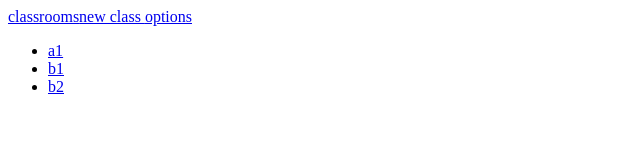
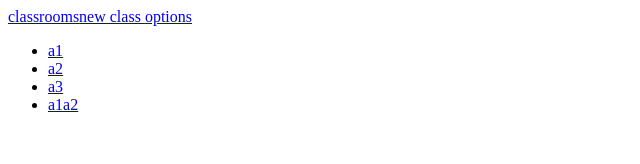
Before and after one commit to gulilo/Classroom, a React (Create React App) app: page /classrooms in a window 1280 px wide. Shown: the top 164 px of the page, without its empty margins (0-640 px from the left). Built offline with nearby package versions, Linux system fonts and the light colour scheme.

Commit message:
now using the new mock data

```diff
--- a/src/Components/App.jsx
+++ b/src/Components/App.jsx
@@ -26,10 +26,21 @@ class App extends Component {
             <Route path="/" exact component={Home} />
             <Route path="/classrooms" exact component={ChooseClass} />
             <Route path="/classroom/new" exact component={NewClass} />
-            <Route path="/classroom/:name" component={ClassRoomComponent} />
+            <Route
+              path="/classroom/:classId"
+              exact
+              component={ClassRoomComponent}
+            />
             <Route path="/options" component={Options} />
-            <Route path="/student/new" exact component={NewStudent} />
-            <Route path="/student/:id" component={StudentComponent} />
+            <Route
+              path="/classroom/:classId/student/new"
+              exact
+              component={NewStudent}
+            />
+            <Route
+              path="/classroom/:classId/student/:studentId"
+              component={StudentComponent}
+            />
           </Switch>
         </div>
       </Router>
--- a/src/Components/ChooseClass.jsx
+++ b/src/Components/ChooseClass.jsx
@@ -1,51 +1,16 @@
 import React, { Component } from "react";
 import { Link } from "react-router-dom";
+import { classes } from "../mockedData/classes";
 
 class ChooseClass extends Component {
-  state = {
-    classRooms: [
-      {
-        id: 11,
-        name: "a1",
-        students: [
-          { id: 1, name: "alpha" },
-          { id: 2, name: "bravo" },
-          { id: 3, name: "chralie" },
-          { id: 4, name: "delta" },
-          { id: 5, name: "echo" },
-          { id: 6, name: "fox" },
-        ],
-      },
-      {
-        id: 21,
-        name: "b1",
-        students: [
-          { id: 23, name: "amit" },
-          { id: 11, name: "gal" },
-          { id: 98, name: "hagit" },
-          { id: 99, name: "eli" },
-        ],
-      },
-      {
-        id: 22,
-        name: "b2",
-        students: [
-          { id: 26, name: "zulu" },
-          { id: 25, name: "yankee" },
-          { id: 24, name: "xray" },
-          { id: 23, name: "whiskey" },
-          { id: 11, name: "victor" },
-        ],
-      },
-    ],
-  };
+  state = {};
   render() {
     return (
       <div>
         <ul>
-          {this.state.classRooms.map((room) => (
+          {classes.map((room) => (
             <li key={room.id}>
-              <Link to={`/classroom/${room.name}`}>{room.name} </Link>
+              <Link to={`/classroom/${room.id}`}>{room.name} </Link>
             </li>
           ))}
         </ul>
--- a/src/Components/ClassRoomComponent.jsx
+++ b/src/Components/ClassRoomComponent.jsx
@@ -1,50 +1,16 @@
 import React, { Component } from "react";
-
 import StudentList from "./StudentList";
 
+import { classes } from "../mockedData/classes";
+
 class ClassRoomComponent extends Component {
-  state = {
-    classRooms: [
-      {
-        id: 11,
-        name: "a1",
-        students: [
-          { id: 1, name: "alpha" },
-          { id: 2, name: "bravo" },
-          { id: 3, name: "chralie" },
-          { id: 4, name: "delta" },
-          { id: 5, name: "echo" },
-          { id: 6, name: "fox" },
-        ],
-      },
-      {
-        id: 21,
-        name: "b1",
-        students: [
-          { id: 23, name: "amit" },
-          { id: 11, name: "gal" },
-          { id: 98, name: "hagit" },
-          { id: 99, name: "eli" },
-        ],
-      },
-      {
-        id: 22,
-        name: "b2",
-        students: [
-          { id: 26, name: "zulu" },
-          { id: 25, name: "yankee" },
-          { id: 24, name: "xray" },
-          { id: 23, name: "whiskey" },
-          { id: 11, name: "victor" },
-        ],
-      },
-    ],
-  };
+  state = { classRooms: { id: -1, name: "bla", students: [] } };
 
   componentDidMount() {
-    const classRooms = [...this.state.classRooms].filter(
-      ({ name }) => name === this.props.match.params.name
+    const classRooms = classes.find(
+      ({ id }) => id == this.props.match.params.classId
     );
+
     this.setState({ classRooms });
   }
 
@@ -55,14 +21,17 @@ class ClassRoomComponent extends Component {
   };
 
   render() {
+    if (this.state.classRooms.id === -1) return null;
+
     return (
       <div>
-        <h2>class name: {this.state.classRooms[0].name}</h2>
+        <h2>class name: {this.state.classRooms.name}</h2>
         <StudentList
           key={123}
-          students={this.state.classRooms[0].students}
+          classId={this.state.classRooms.id}
+          students={this.state.classRooms.students}
           onAdd={this.HandleAdd}
-        ></StudentList>
+        />
       </div>
     );
   }
--- a/src/Components/StudentList.jsx
+++ b/src/Components/StudentList.jsx
@@ -1,17 +1,29 @@
 import React, { Component } from "react";
 import { Link } from "react-router-dom";
-import StudentComponent from "./StudentComponent";
+
+import { students as StudentsList } from "../mockedData/Students";
 
 class StudentList extends Component {
-  state = {};
+  state = { students: [{ id: -1, name: "" }] };
+
+  componentDidMount() {
+    const students = StudentsList.filter(({ id }) =>
+      this.props.students.find((student) => student.id === id)
+    );
+
+    this.setState({ students });
+  }
 
   render() {
+    if (this.state.students[0].id === -1) return null;
     return (
       <div>
         <ul>
-          {this.props.students.map((student) => (
+          {this.state.students.map((student) => (
             <li key={student.id}>
-              <Link to={`/student/${student.id}`}>{student.name}</Link>
+              <Link to={`${this.props.classId}/student/${student.id}`}>
+                {student.name}
+              </Link>
             </li>
           ))}
         </ul>
```
Also changed, not shown: src/Components/StudentComponent.jsx (+121 -72 lines), src/mockedData/Students.js (renamed from src/Students.js), src/mockedData/classes.js (renamed from src/classes.js).
